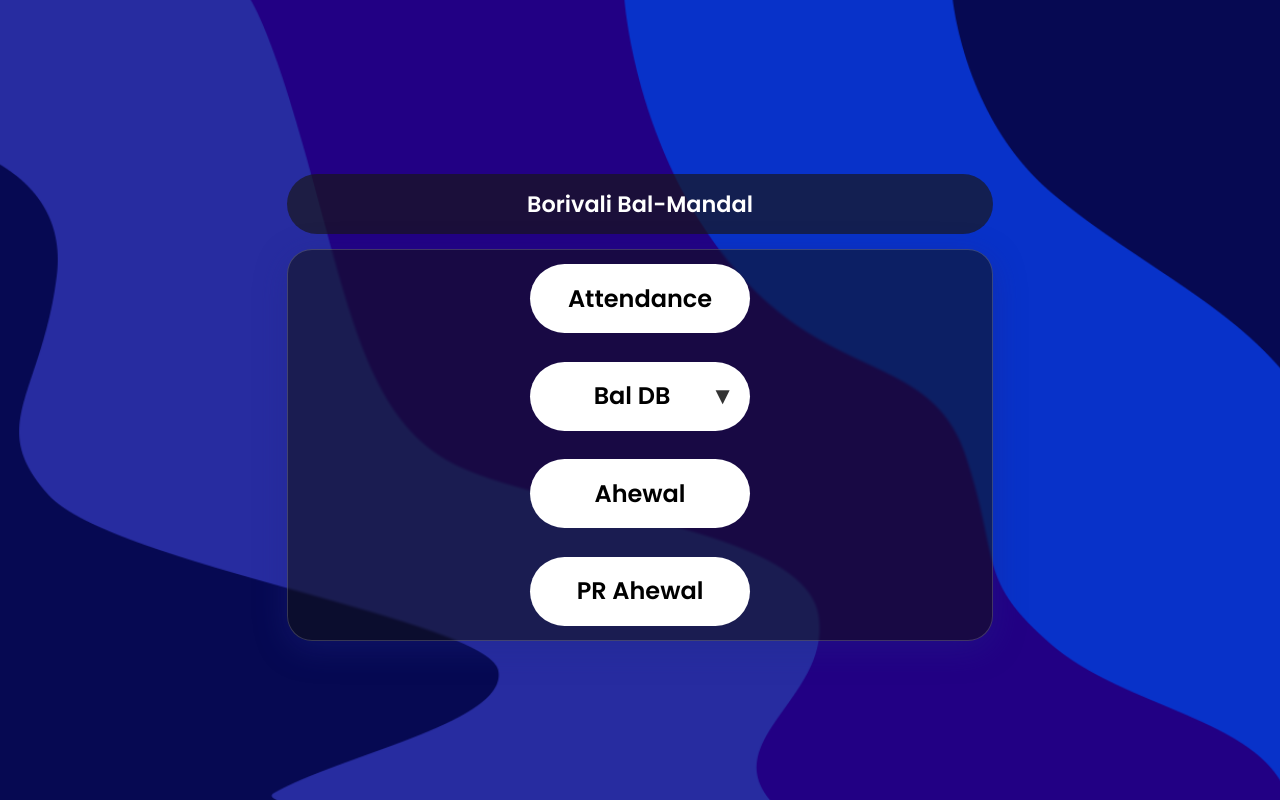
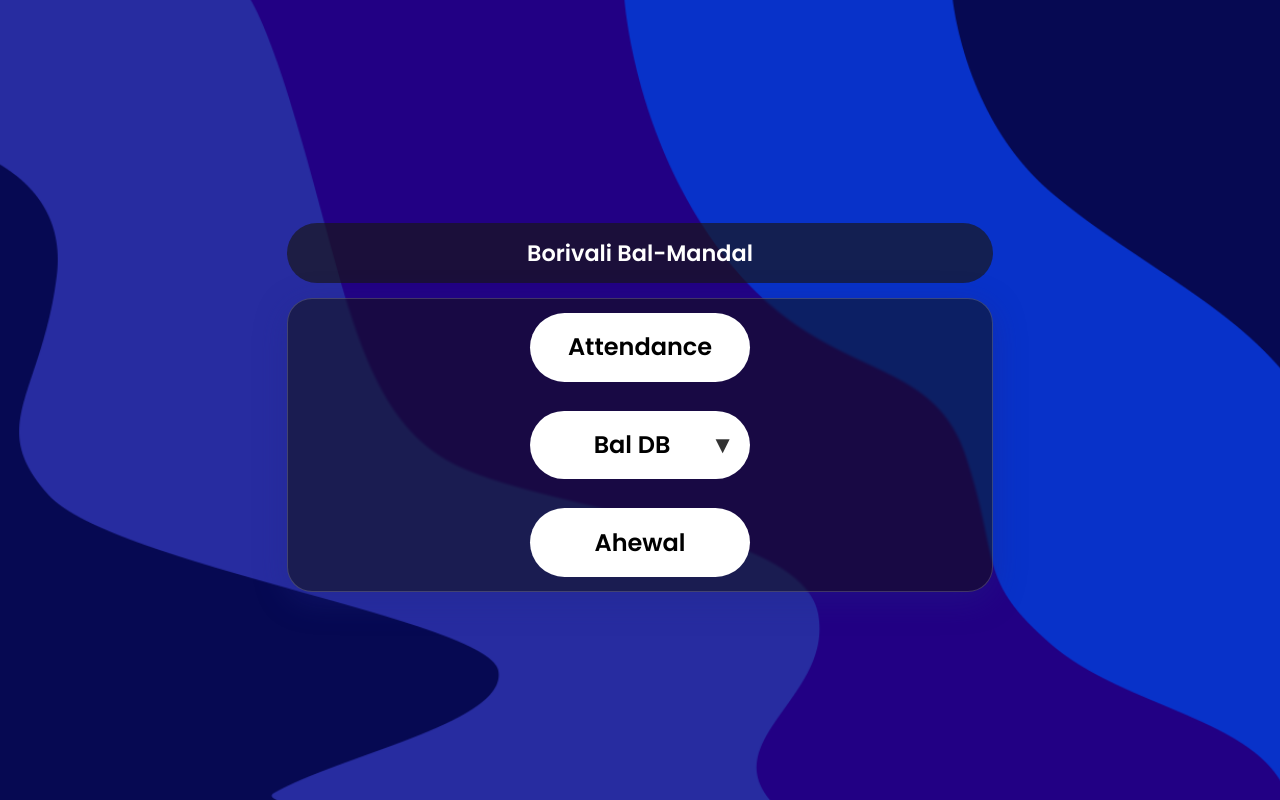
Before and after one commit to akashgohil929/K5-balmandal, a plain HTML site: page index.html in a window 1280 px wide. Drawn offline with Linux system fonts and the light colour scheme.

Commit message:
Update index.html

```diff
--- a/index.html
+++ b/index.html
@@ -75,15 +75,6 @@
               Ahewal
             </a>
           </li>
-          <li>
-            <a
-              href="https://forms.gle/rFMjqhbhyCUSzEDq6"
-              target="_blank"
-              rel="noopener noreferrer"
-            >
-              PR Ahewal
-            </a>
-          </li>
         </div>
       </div>
     </div>
```
